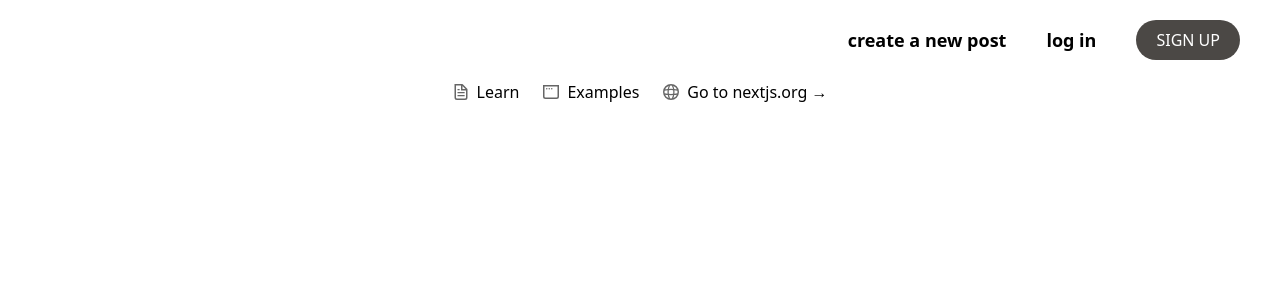
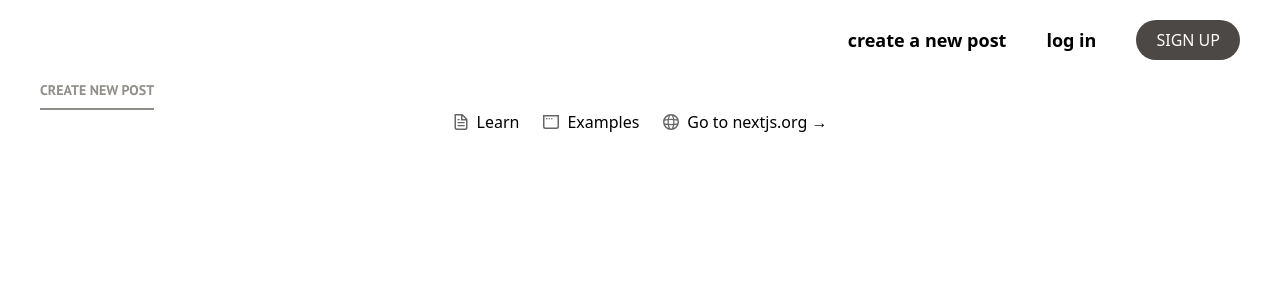
Before and after one commit to mn46/simple-blog, a Next.js app: page / in a window 1280 px wide. Shown: the top 300 px of the page. Built offline with nearby package versions, Linux system fonts and the light colour scheme.

Commit message:
Create headline component

```diff
--- /dev/null
+++ b/app/(components)/Headline.tsx
@@ -0,0 +1,13 @@
+interface Props {
+  text: string;
+}
+
+const Headline: React.FC<Props> = ({ text }) => {
+  return (
+    <div className="pb-2 ml-10 border-b-2 border-b-secondary w-max">
+      <h2 className="uppercase text-secondary text-sm font-bold">{text}</h2>
+    </div>
+  );
+};
+
+export default Headline;
--- a/app/page.tsx
+++ b/app/page.tsx
@@ -1,5 +1,6 @@
 import Image from "next/image";
 import Navigation from "./(components)/Navigation";
+import Headline from "./(components)/Headline";
 
 export default function Home() {
   return (
@@ -7,7 +8,9 @@ export default function Home() {
       <header>
         <Navigation />
       </header>
-      <main className="font-[family-name:var(--pt-sans)]"></main>
+      <main className="font-[family-name:var(--pt-sans)]">
+        <Headline text="create new post" />
+      </main>
       <footer className="row-start-3 flex gap-6 flex-wrap items-center justify-center">
         <a
           className="flex items-center gap-2 hover:underline hover:underline-offset-4"
```
